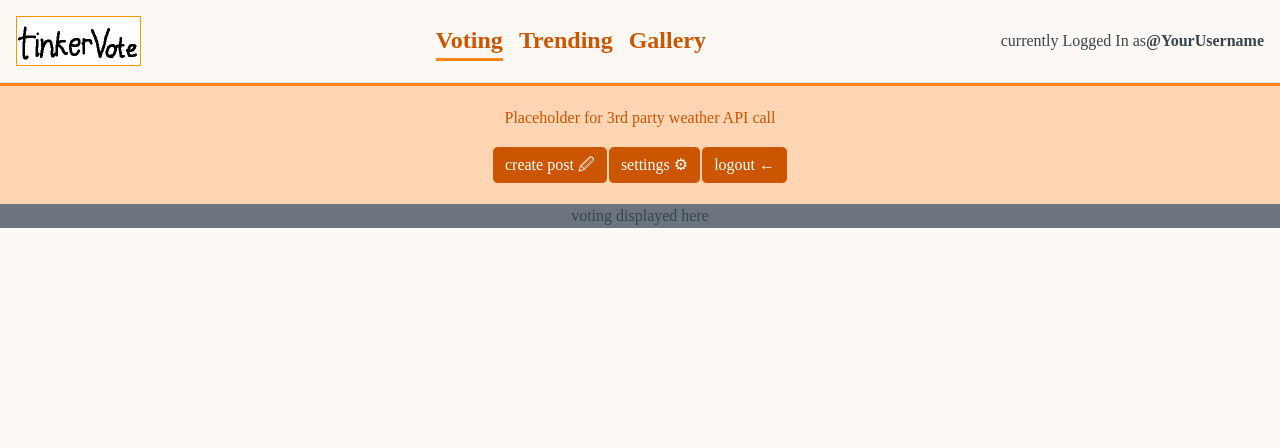
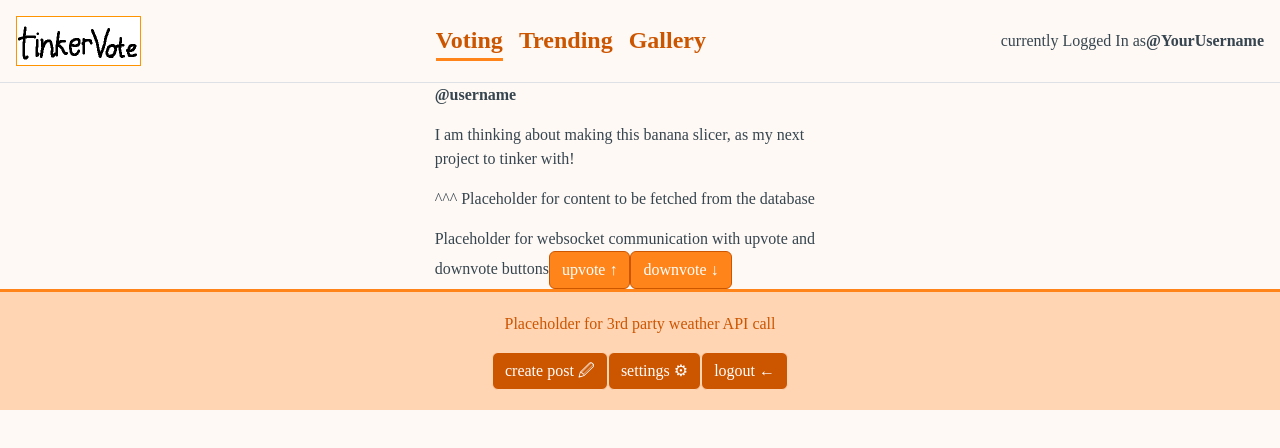
Before and after one commit to jonasbarzee/build-showcase, a React (Vite) app: page /voting in a window 1280 px wide. Shown: the top 448 px of the page. Built offline with nearby package versions, Linux system fonts and the light colour scheme; a web font is replaced by a local one.

Commit message:
build out gallery, trending, and voting jsx files

```diff
--- a/src/app.jsx
+++ b/src/app.jsx
@@ -14,7 +14,6 @@ export default function App() {
 
         <BrowserRouter>
             <Header></Header>
-            <Footer></Footer>
 
             <Routes>
                 <Route path='/' element={<Login />} exact />
@@ -23,6 +22,8 @@ export default function App() {
                 <Route path='/voting' element={<Voting />} />
                 <Route path='*' element={<NotFound />} />
             </Routes>
+
+            <Footer></Footer>
         </BrowserRouter>
     );
 }
--- a/src/gallery/gallery.jsx
+++ b/src/gallery/gallery.jsx
@@ -1,9 +1,28 @@
 import React from 'react';
 
 export function Gallery() {
-  return (
-    <main className="container-fluid bg-secondary text-center">
-      <div>gallery displayed here</div>
-    </main>
-  );
+    return (
+        <main className="flex-grow-1">
+            <section>
+                <div className="continer">
+                    <div className="row justify-content-center">
+                        <div className="col-md-6 col-lg-4">
+
+                            <article>
+                                <div>
+                                    <p><strong>@username</strong></p>
+                                    <p>I finally completed my first project, a hotdog maker! I used a smart fridge and a GPU
+                                        to make it
+                                        work with custom RGB.</p>
+                                    <a
+                                        href="https://media.istockphoto.com/id/1282514444/photo/cow-udder-large-and-full-and-with-horns-in-the-green-pasture-and-a-blue-sky.jpg?s=612x612&w=0&k=20&c=a2TuO1u4H4wKW7aSizBh7Df8CLA70MEPTcadLfc35bk=">MockLinkToPhoto</a>
+                                    <p>^^^ Placeholder for content to be fetched from the database</p>
+                                </div>
+                            </article>
+                        </div>
+                    </div>
+                </div>
+            </section>
+        </main>
+    );
 }
--- a/src/trending/trending.jsx
+++ b/src/trending/trending.jsx
@@ -1,9 +1,27 @@
 import React from 'react';
 
 export function Trending() {
-  return (
-    <main className="container-fluid bg-secondary text-center">
-      <div>trending displayed here</div>
-    </main>
-  );
+    return (
+        <main className="flex-grow-1">
+            <section>
+                <div className="continer">
+                    <div className="row justify-content-center">
+                        <div className="col-md-6 col-lg-4">
+
+                            <article>
+                                <div>
+                                    <p><strong>@username</strong></p>
+                                    <p>Check out my awesome tinkering project! I've been working on this for weeks and
+                                        finally got it
+                                        working. It's a custom circuit board that controls LED strips with motion detection.
+                                    </p>
+                                    <p>^^^ Placeholder for content to be fetched from the database</p>
+                                </div>
+                            </article>
+                        </div>
+                    </div>
+                </div>
+            </section>
+        </main>
+    );
 }
--- a/src/voting/voting.jsx
+++ b/src/voting/voting.jsx
@@ -2,8 +2,30 @@ import React from 'react';
 
 export function Voting() {
   return (
-    <main className="container-fluid bg-secondary text-center">
-      <div>voting displayed here</div>
+    <main className="flex-grow-1">
+        <section>
+            <div className="continer">
+                <div className="row justify-content-center">
+                    <div className="col-md-6 col-lg-4">
+                        <div>
+                            <article>
+                                <div>
+                                    <p><strong>@username</strong></p>
+                                    <p>I am thinking about making this banana slicer, as my next project to tinker with!
+                                    </p>
+                                    <p>^^^ Placeholder for content to be fetched from the database</p>
+                                </div>
+                            </article>
+                            <div>
+                                <text>Placeholder for websocket communication with upvote and downvote buttons</text>
+                                <button type="button" className="btn btn-secondary">upvote &#8593;</button>
+                                <button type="button" className="btn btn-secondary">downvote &#8595;</button>
+                            </div>
+                        </div>
+                    </div>
+                </div>
+            </div>
+        </section>
     </main>
   );
 }
```
